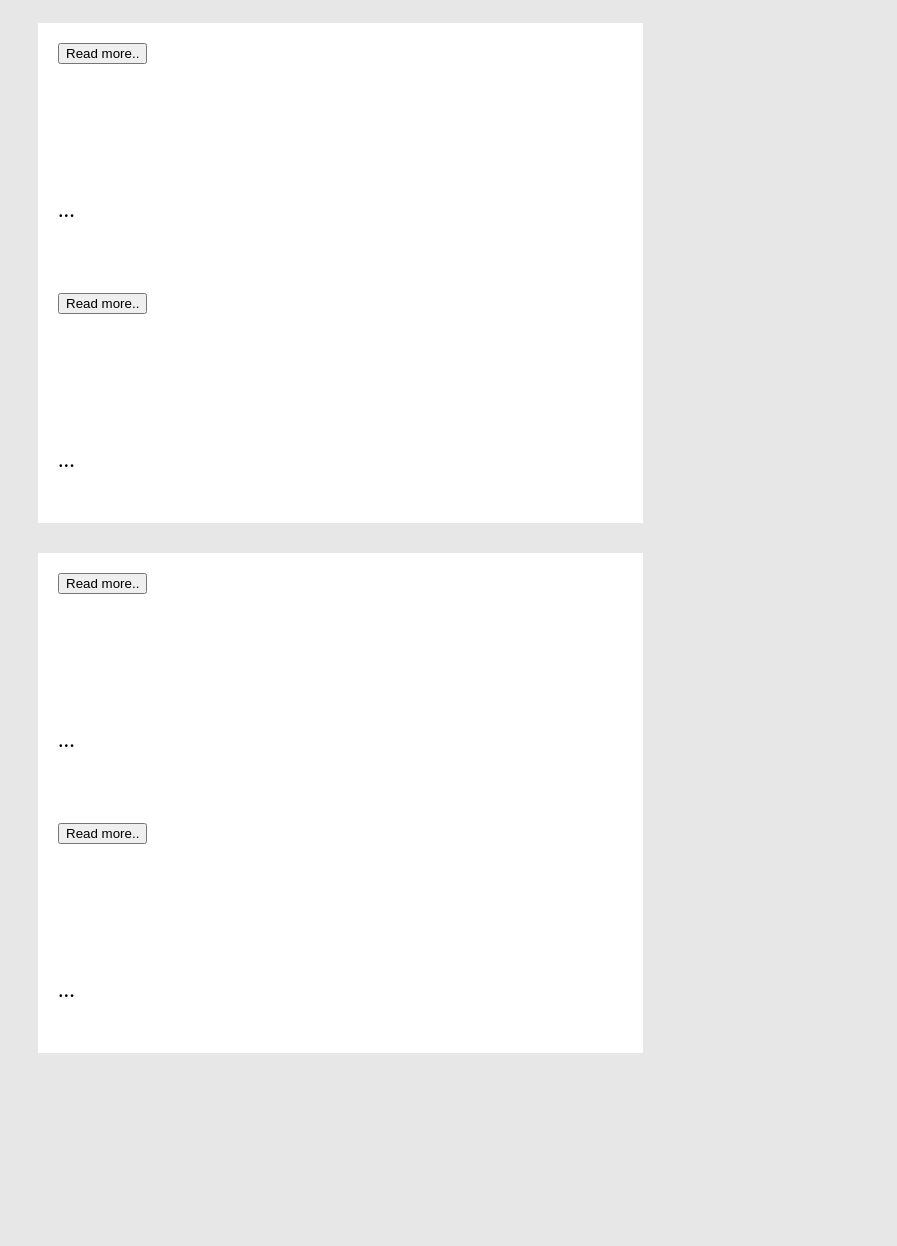
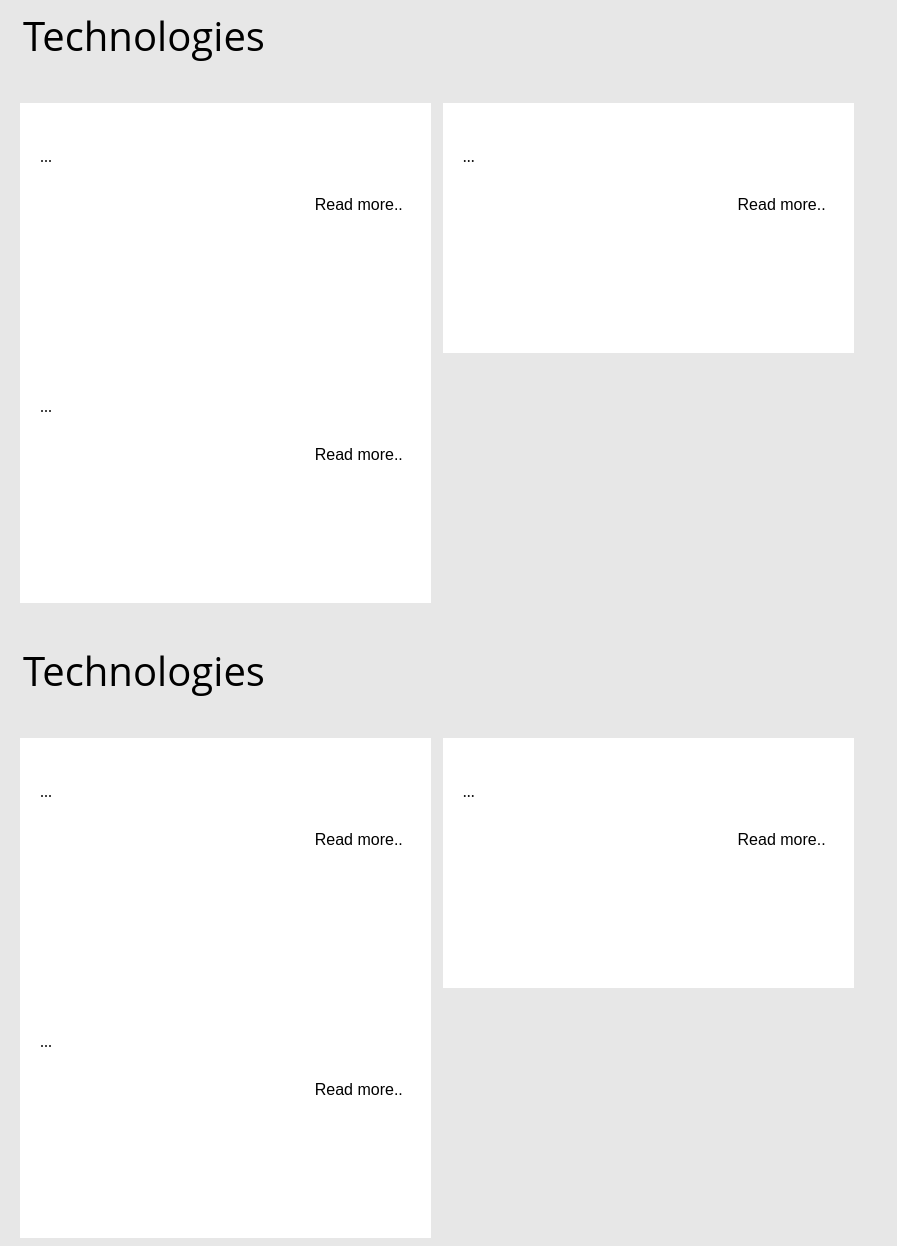
Before and after one commit to FaisalBinAhmed/RSSCurator, a PHP site: page /rss.php in a window 1280 px wide. Shown: the whole page, without its empty margins (0-897 px from the left). Before the commit the page ends 1053 px from the top, so only its background shows below. Run offline with PHP 8.4, Linux system fonts and the light colour scheme; data that the repository does not hold is empty.

Commit message:
changed look of the grid

```diff
--- a/rss.php
+++ b/rss.php
@@ -12,11 +12,12 @@
 foreach ($feeds as $url) {
   # code...
 $j=$j+1;
+$html .= "<div class=\"cathead\"> <p>Technologies</p> </div>";
 $html .= "<div class=\"row\">";
 
 
 $xml = simplexml_load_file($url);
-for($i = 0; $i < 2; $i++){
+for($i = 0; $i < 3; $i++){
 	$j=$j+$i;
 
 	$title = $xml->channel->item[$i]->title;
@@ -33,14 +34,17 @@
         $html .= "<div class=\"headline\">$title</div>";
 
       	$html .= "<div class=\"excerpt\">$des</div>";
+				$html .="<div class=\"gridbottom\">";
       	$html .= "<div class=\"timestamp\">$pubDate</div>";
-				$html .= "<button id=\"rm-$j\" class=\"readmore\" onclick=\"readfunc($j)\" > Read more.. </button>";
+				$html .= "<div class=\"rmbtn\"><button id=\"rm-$j\" class=\"readmore\" onclick=\"readfunc($j)\" > Read more.. </button></div>";
+				$html .= "</div>";
 				$html .= "</div>";
 }
 
 $html .= "</div>";
 
 }
+
 $html .= "</div>";
 $js .= "</script>";
 /*
--- a/style.css
+++ b/style.css
@@ -54,7 +54,7 @@
      box-sizing: border-box;
  }
 .row{
-  padding: 15px 15px 15px 15px;
+/*  padding: 15px 15px 15px 15px;*/
 
 
 }
@@ -69,11 +69,11 @@
  [class*='col-'] {
      float: left;
      min-height: 250px;
-     width: 49%;
+     width: 32.5%;
      /*-- our gutter -- */
      padding: 20px;
      background-color: white;
-     margin-left: 15px;
+     margin-left: 12px;
      position: relative;
  }
 /*
@@ -104,6 +104,15 @@
   text-align: center;
   color: black;
  }
+.cathead p {
+ margin-left: 15px;
+ font-family: Open Sans , sans-serif;
+ font-size: 40px;
+
+
+
+}
+
 .headline{
   font-family: Segoe UI;
   font-size: 1.8rem;
@@ -112,20 +121,39 @@
 }
 .timestamp{
 
-    position: absolute;
-    bottom: 10;
+    float: left;
 }
 .excerpt{
-  font-family: segoe UI semilight;
-  font-size: 1.4rem;
-  position: absolute;
-  bottom: 50;
+  font-family: sans serif;
+  font-size: 1rem;
+  margin-top: 25px;
 }
 .article{
   display: block;
 
+}
+
+.readmore {
+  background-color: white;
+    border: none;
+    color: black;
+
+    text-align: center;
+    text-decoration: none;
+    display: inline-block;
+    font-size: 16px;
+    margin: 4px 2px;
+    cursor: pointer;
 
 
+}
+
+.gridbottom{
+  margin-top: 25px;
+
+}
+.rmbtn{
+  float:right;
 
 }
 
```
